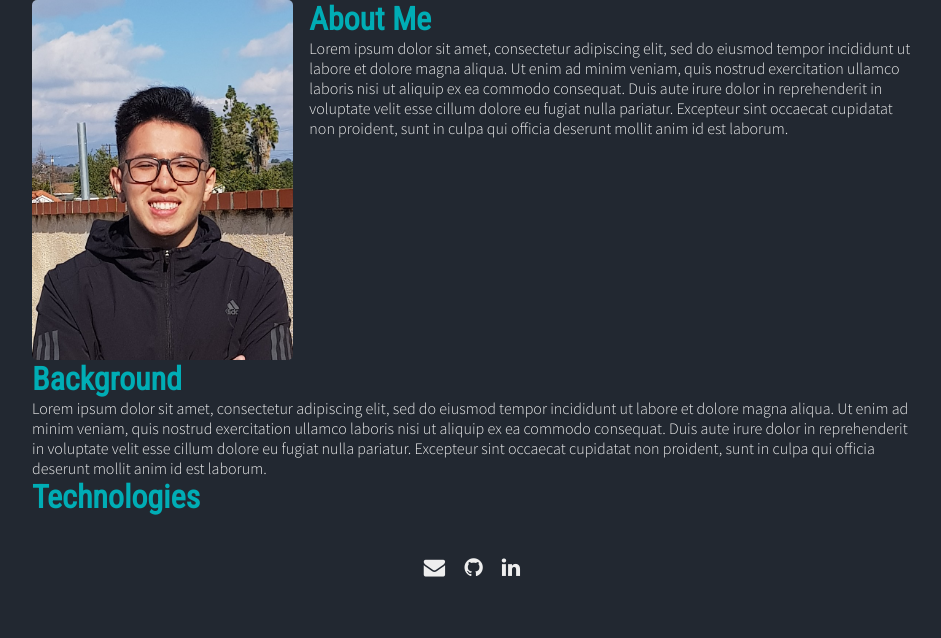
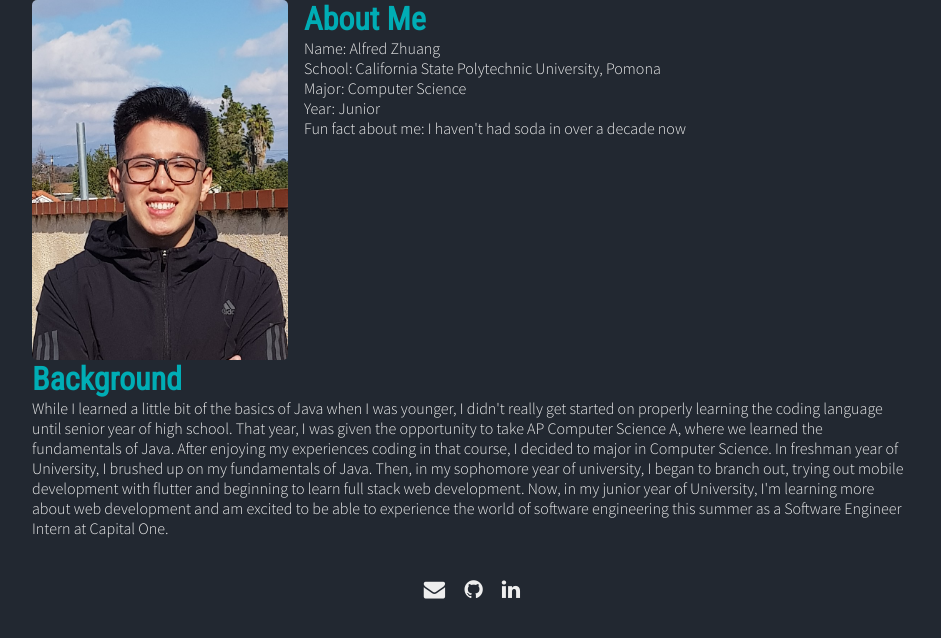
Before and after one commit to alfredzhuang/alfredzhuang.github.io, a PHP site: page / in a window 1280 px wide. Shown: the part 34-672 px from the top of the page, without its empty margins (168-1109 px from the left). Run offline with PHP 8.4, Linux system fonts and the light colour scheme.

Commit message:
add content to about page

```diff
--- a/index.html
+++ b/index.html
@@ -62,14 +62,21 @@ font-awesome.min.css">
           <img class="about-img" src="images/Alfred.jpg"/>
           <div class="about-text">
             <h1>About Me</h1>
-            <p>Lorem ipsum dolor sit amet, consectetur adipiscing elit, sed do eiusmod tempor incididunt ut labore et dolore magna aliqua. Ut enim ad minim veniam, quis nostrud exercitation ullamco laboris nisi ut aliquip ex ea commodo consequat. Duis aute irure dolor in reprehenderit in voluptate velit esse cillum dolore eu fugiat nulla pariatur. Excepteur sint occaecat cupidatat non proident, sunt in culpa qui officia deserunt mollit anim id est laborum.</p>
+            <p>Name: Alfred Zhuang</p>
+            <p>School: California State Polytechnic University, Pomona</p>
+            <p>Major: Computer Science</p>
+            <p>Year: Junior</p>
+            <p>Fun fact about me: I haven't had soda in over a decade now</p>
           </div>
         </div>
         <div class="about-background">
           <h1>Background</h1>
-          <p>Lorem ipsum dolor sit amet, consectetur adipiscing elit, sed do eiusmod tempor incididunt ut labore et dolore magna aliqua. Ut enim ad minim veniam, quis nostrud exercitation ullamco laboris nisi ut aliquip ex ea commodo consequat. Duis aute irure dolor in reprehenderit in voluptate velit esse cillum dolore eu fugiat nulla pariatur. Excepteur sint occaecat cupidatat non proident, sunt in culpa qui officia deserunt mollit anim id est laborum.</p>
+          <p>While I learned a little bit of the basics of Java when I was younger, I didn't really get started on properly learning the coding language until senior year of high school.
+            That year, I was given the opportunity to take AP Computer Science A, where we learned the fundamentals of Java. After enjoying my experiences coding in that course, I decided to major in Computer Science.
+            In freshman year of University, I brushed up on my fundamentals of Java. Then, in my sophomore year of university, I began to branch out, trying out mobile development with flutter and beginning to learn full stack web development.
+            Now, in my junior year of University, I'm learning more about web development and am excited to be able to experience the world of software engineering this summer as a Software Engineer Intern at Capital One.
+          </p>
         </div>
-        <div class="about-technologies"><h1>Technologies</h1></div>
       </div>
     </div>
 
--- a/styles/index.css
+++ b/styles/index.css
@@ -118,7 +118,7 @@ a:hover {
 
 .about-img {
   height: 22.5rem;
-  width: 17.5rem;
+  width: 16rem;
   border-radius: 5px;
 }
 
```
